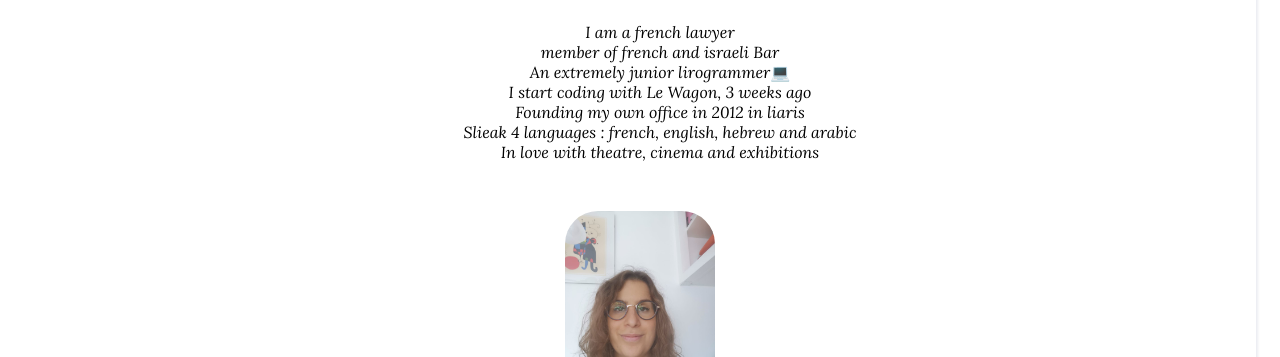
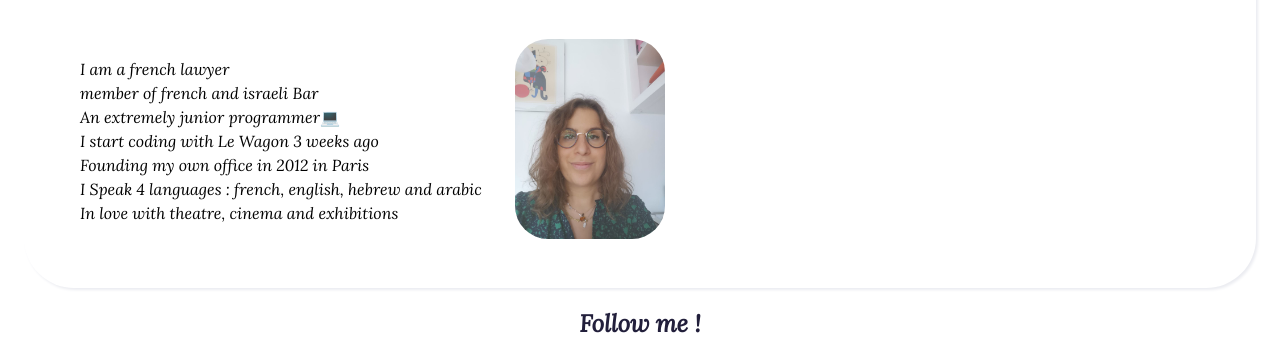
Before and after one commit to ilanova/profile, a plain HTML site: page index.html in a window 1280 px wide. Shown: the part 107-464 px from the top of the page. Drawn offline with Linux system fonts and the light colour scheme.

Commit message:
my profile page

```diff
--- a/index.html
+++ b/index.html
@@ -15,10 +15,10 @@
         <ul>
           <li>I am a french lawyer</li>
           <li>member of french and israeli Bar</li>
-          <li>An extremely junior lirogrammer💻</li>
-          <li>I start coding with Le Wagon, 3 weeks ago</li>
-          <li>Founding my own office in 2012 in liaris</li>
-          <li>Slieak 4 languages : french, english, hebrew and arabic</li>
+          <li>An extremely junior programmer💻</li>
+          <li>I start coding with Le Wagon 3 weeks ago</li>
+          <li>Founding my own office in 2012 in Paris</li>
+          <li> I Speak 4 languages : french, english, hebrew and arabic</li>
           <li>In love with theatre, cinema and exhibitions</li>
         </ul>
         <img src="images/photowagon.jpeg" alt="Ilana Mrejen">
--- a/style.css
+++ b/style.css
@@ -8,7 +8,7 @@ img {
 }
 
 .card {
-  display: grid;
+
   text-align: center;
   border-radius: 50px;
   box-shadow: 2px 2px 3px #ebecf1;
@@ -16,6 +16,11 @@ img {
   margin: 1em;
   background: white;
 
+}
+
+.contain {
+  display: flex;
+  align-items: center;
 }
 
 h1 {
@@ -45,6 +50,11 @@ ul {
   font-family: Lora, sans-serif;
   list-style: none;
 
+}
+
+li {
+  text-align: left;
+  margin-top: 4px;
 }
 
 .social_media {
```
